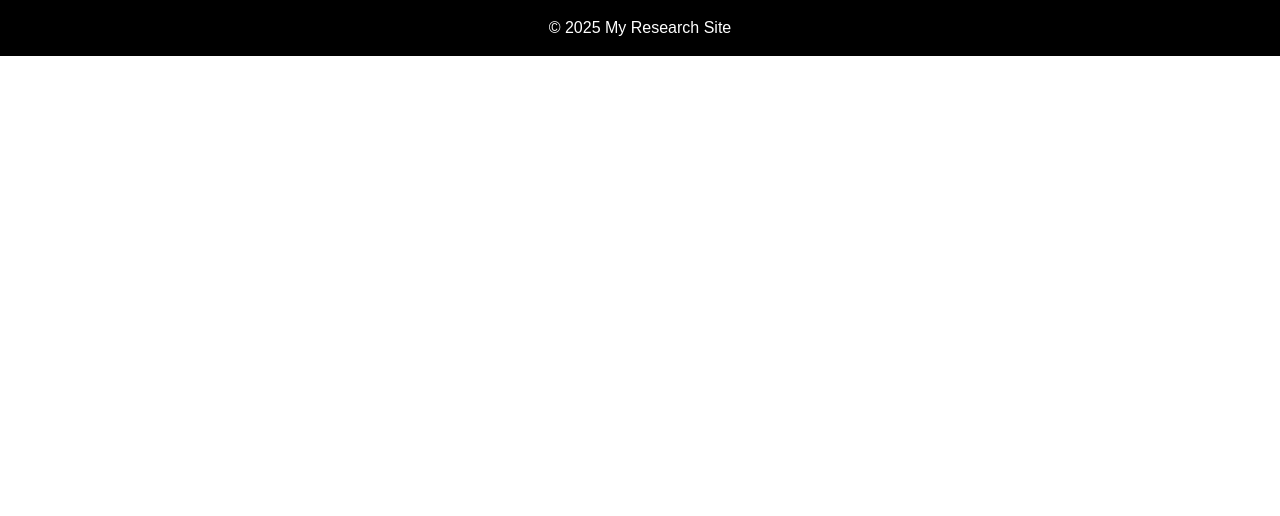
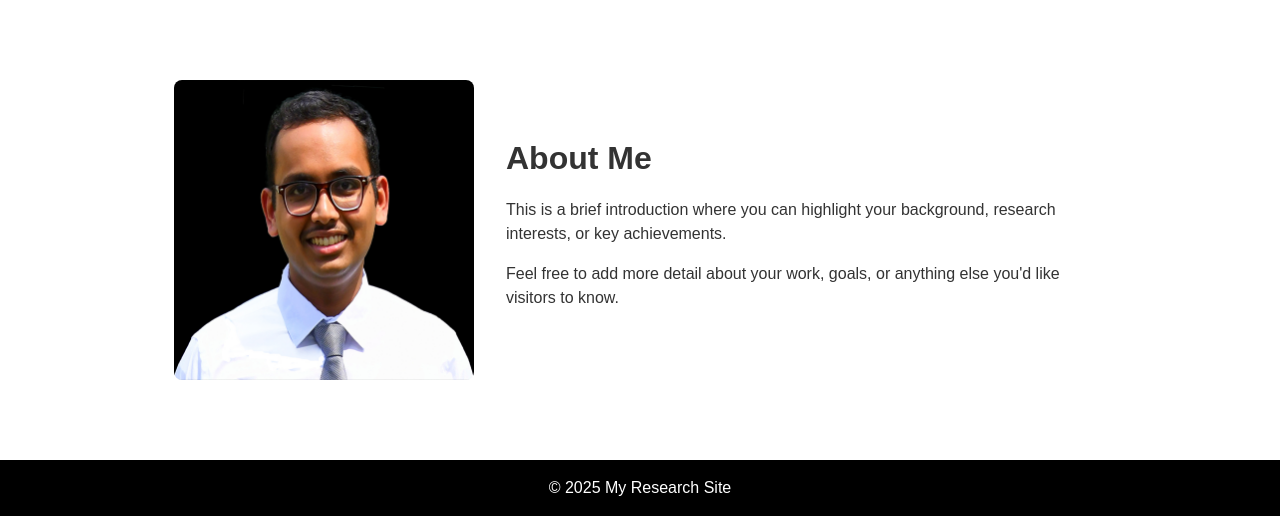
Before and after one commit to akash-das2000/akash-das2000.github.io, a Jekyll site: the page built from index.md, in a window 1280 px wide. Shown: the part 900-1416 px from the top of the page. Built offline with Jekyll 4.4.1, drawn with Linux system fonts in a browser that asks for light colours; before the commit the page ends 956 px from its top, so only the background shows below that.

Commit message:
Update landing.html

```diff
--- a/_layouts/landing.html
+++ b/_layouts/landing.html
@@ -62,11 +62,11 @@
       color: #ddd;
     }
 
-    /* 3. FULL-SCREEN HERO SECTION */
+    /* FULL-SCREEN HERO SECTION */
     .hero {
       height: 100vh; /* fill the viewport height */
       width: 100%;
-      background: url("/assets/images/hero.jpg") no-repeat center center/cover;
+      background: url("/assets/images/hero.jpg") no-repeat center center/cover; /* Replace with your actual hero image path */
       position: relative;
       display: flex;
       align-items: center;
@@ -98,7 +98,36 @@
       font-size: 1.3rem;
     }
 
-    /* 4. FOOTER (OPTIONAL) */
+    /* ABOUT SECTION (Headshot + Details) */
+    .about-section {
+      display: flex;
+      flex-wrap: wrap;
+      align-items: center;
+      justify-content: center;
+      max-width: 1200px;
+      margin: 0 auto;
+      padding: 4rem 1rem;
+      background: #fff; /* or pick any background color you like */
+    }
+    .about-section img {
+      max-width: 300px;
+      border-radius: 8px;
+      margin: 1rem;
+    }
+    .about-text {
+      max-width: 600px;
+      margin: 1rem;
+    }
+    .about-text h2 {
+      font-size: 2rem;
+      margin-bottom: 1rem;
+    }
+    .about-text p {
+      margin-bottom: 1rem;
+      color: #333;
+    }
+
+    /* FOOTER (OPTIONAL) */
     footer {
       background: #000;
       color: #fff;
@@ -136,7 +165,24 @@
     </div>
   </section>
 
-  <!-- FOOTER (OPTIONAL) -->
+  <!-- ABOUT SECTION: Headshot & Brief Details -->
+  <section class="about-section">
+    <!-- Replace with your actual headshot path -->
+    <img src="/assets/images/headshot.jpg" alt="Your Headshot" />
+    <div class="about-text">
+      <h2>About Me</h2>
+      <p>
+        This is a brief introduction where you can highlight your background,
+        research interests, or key achievements.
+      </p>
+      <p>
+        Feel free to add more detail about your work, goals, or anything else
+        you'd like visitors to know.
+      </p>
+    </div>
+  </section>
+
+  <!-- FOOTER -->
   <footer>
     <p>&copy; {{ site.time | date: "%Y" }} {{ site.title }}</p>
   </footer>
```
Also changed, not shown: other parts of _layouts/landing.html (+2 -2 lines).
